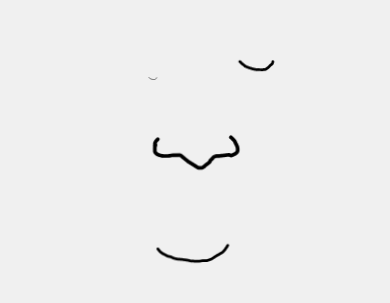
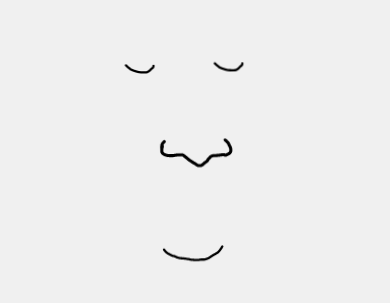
Before and after one commit to grbtm/floating-faces, a plain HTML site: page index.html in a window 390 px wide. Shown: the part 269-572 px from the top of the page. Drawn offline with Linux system fonts and the light colour scheme.

Commit message:
remove small screen properties which caused divergence between large and small scren rendering of the face

```diff
--- a/styles.css
+++ b/styles.css
@@ -110,29 +110,7 @@ body {
         height: 400px; /* Adjust height for smaller screens */
     }
 
-    .face-container img {
-        width: 30%; /* Adjust image size for smaller screens */
-    }
-
-    #left-eye, #right-eye {
-        top: 30%;
-    }
-
-    #left-eye {
-        left: 25%;
-    }
-
-    #right-eye {
-        left: 75%;
-    }
-
-    #nose {
-        top: 50%;
-        left: 50%; /* Centered horizontally */
-    }
-
-    #mouth {
-        top: 75%;
-        left: 50%; /* Centered horizontally */
+    .face-container img, #left-eye-container {
+        width: 25%; /* Adjust image size for smaller screens */
     }
 }
```
